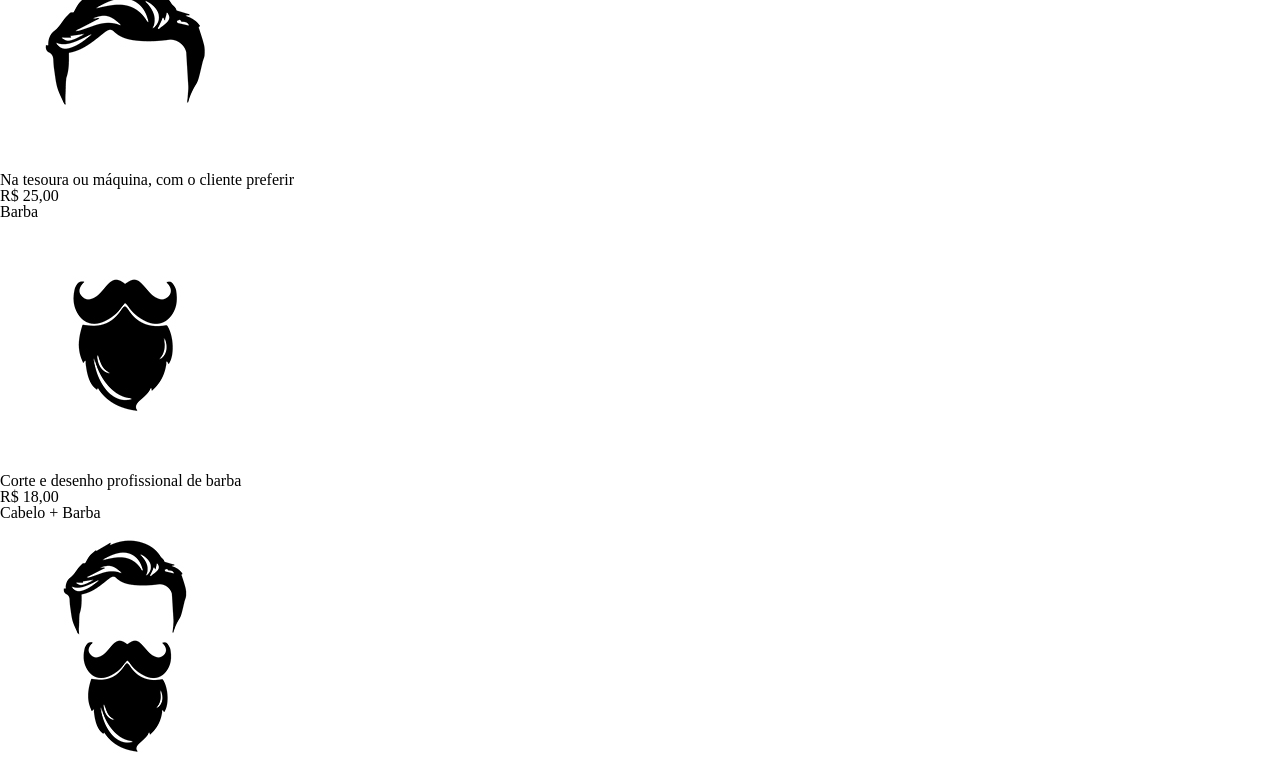
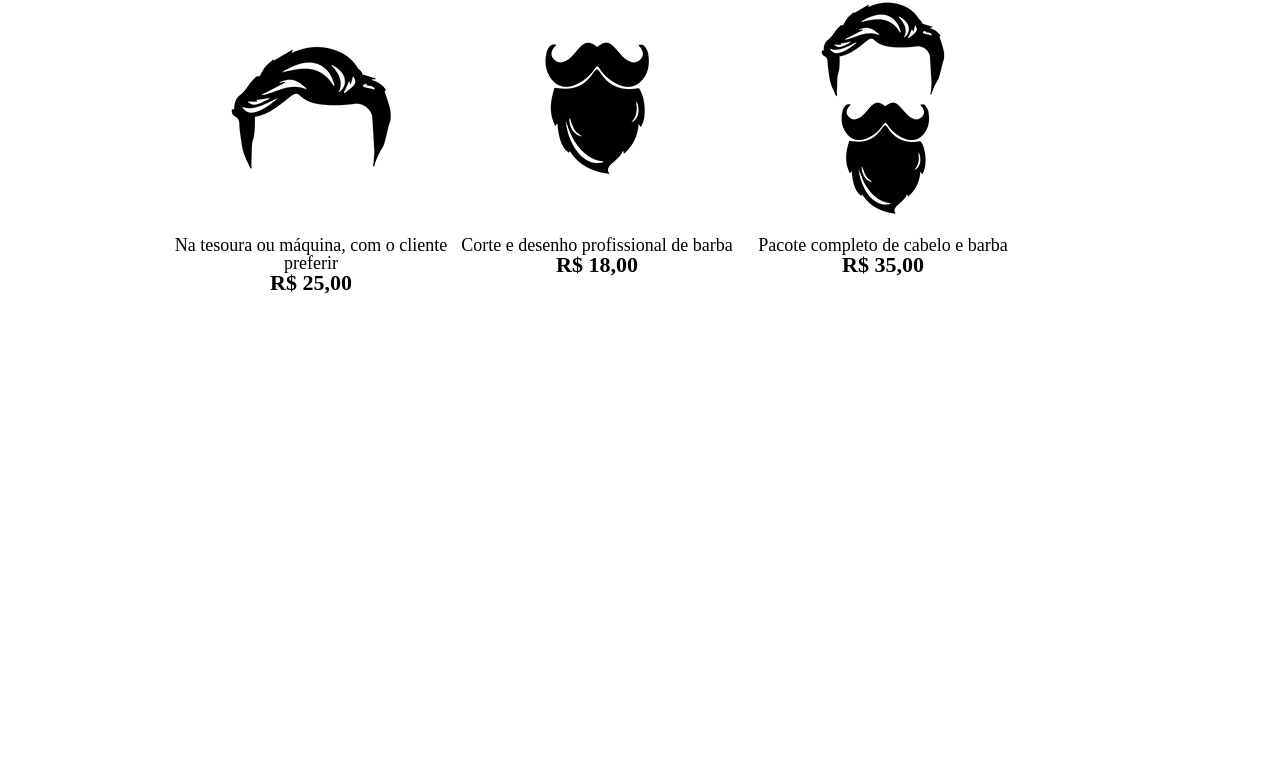
Before and after one commit to J3eff/curso-web-alura, a plain HTML site: page produtos.html in a window 1280 px wide. Shown: the part 390-1164 px from the top of the page. After the commit the page ends 800 px from the top, so only its background shows below. Drawn offline with Linux system fonts and the light colour scheme.

Commit message:
Reforçando o inline-block

```diff
--- a/produtos.css
+++ b/produtos.css
@@ -27,3 +27,31 @@ nav a {
     font-size: 22px;
     text-decoration: none;
 }
+
+.produtos {
+    width: 940px;
+    margin: 0 auto;
+    padding: 50px 0;
+
+}
+
+.produtos li{
+    display: inline-block;
+    text-align: center;
+    width: 30%;
+    vertical-align: top;
+}
+
+.produtos h2 {
+    font-size: 30px;
+    font-weight: bolder;
+}
+
+.produto-descricao{
+    font-size: 18px;
+}
+
+.produto-preco {
+    font-size: 22px;
+    font-weight: bolder;
+}
--- a/produtos.html
+++ b/produtos.html
@@ -24,24 +24,24 @@
         </header>
 
         <main>
-            <ul>
+            <ul class="produtos">
                <li>
                    <h2>Cabelo</h2>
                    <img src="cabelo.jpg">
-                   <p>Na tesoura ou máquina, com o cliente preferir</p>
-                   <p>R$ 25,00</p>
+                   <p class="produto-descricao">Na tesoura ou máquina, com o cliente preferir</p>
+                   <p class="produto-preco">R$ 25,00</p>
                 </li>
                <li>
                    <h2>Barba</h2>
                    <img src="barba.jpg">
-                   <p>Corte e desenho profissional de barba</p>
-                   <p>R$ 18,00</p>
+                   <p class="produto-descricao">Corte e desenho profissional de barba</p>
+                   <p class="produto-preco">R$ 18,00</p>
                 </li>
                <li>
                    <h2>Cabelo + Barba</h2>
                    <img src="cabelo+barba.jpg">
-                   <p>Pacote completo de cabelo e barba</p>
-                   <p>R$ 35,00</p>
+                   <p class="produto-descricao">Pacote completo de cabelo e barba</p>
+                   <p class="produto-preco">R$ 35,00</p>
                 </li>
             </ul>
 
```
